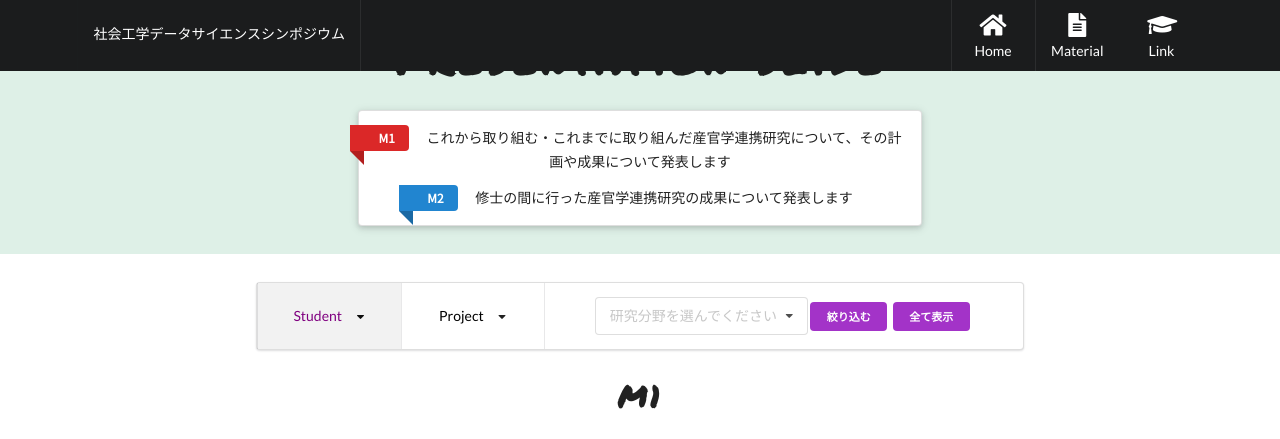
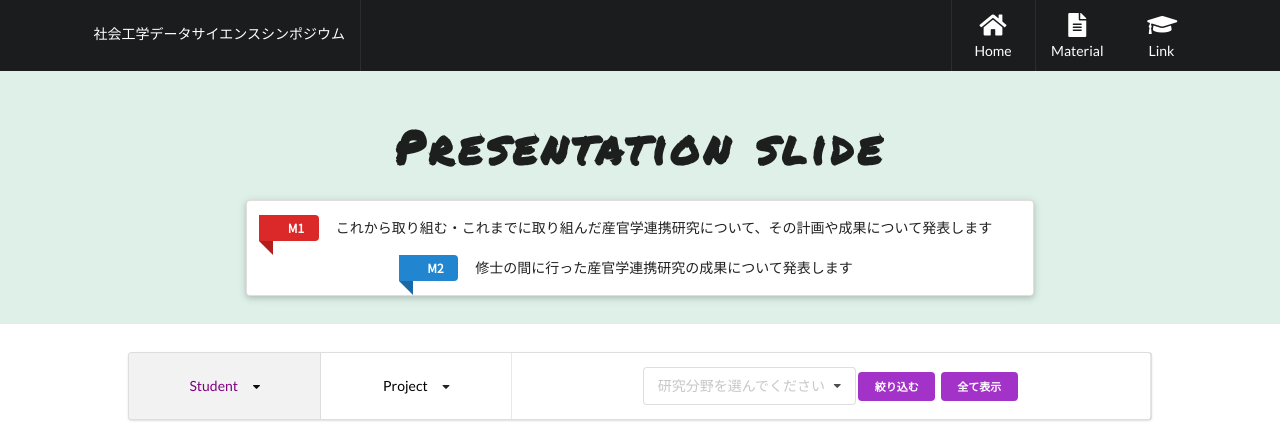
Before and after one commit to Ayakie/mse_sympo, a PHP site: page /presentation/student.html in a window 1280 px wide. Shown: the top 439 px of the page. Run offline with PHP 8.4, Linux system fonts and the light colour scheme; some libraries are stand-ins or nearby versions.

Commit message:
[fix]色々と微調整

```diff
--- a/css/style_presentation.css
+++ b/css/style_presentation.css
@@ -11,7 +11,7 @@ a.anchor {
 }
 
 .head h2{
-  margin-bottom: 0px;
+  margin: 90px auto 0 auto;
   font-family: 'Permanent Marker';
   font-size: 46px;
   text-align: center;
@@ -21,8 +21,9 @@ a.anchor {
 
 /* ------------------　切り替えボタン　------------------ */
 .grade{
-  width:60%;
-  margin:2em auto 2em auto;
+  width:80%;
+  padding-top:2em;
+  margin:0 auto 1em auto;
 }
 /* ------------------　切り替えボタン　------------------ */
 
@@ -32,16 +33,18 @@ https://shibajuku.net/card-component-markup/
 https://sato-you.com/side_by_side_cards/
 */
 
+/* 資料の背景 */
+.content{
+  background-color:white;
+}
+
 .materials{
-  /* background-color:#DEF0EA; */
-  padding:1em auto;
-  margin-bottom:1em;
+  margin:2em auto;
 }
 .materials h2{
   font-family: 'Permanent Marker';
   font-size: 40px;
   text-align: center;
-  padding-bottom: 0.5em;
   letter-spacing: 0.1em;
 }
 
@@ -52,6 +55,9 @@ https://sato-you.com/side_by_side_cards/
   text-align: center;
   padding-bottom: 0.5em;
   letter-spacing: 0.1em;
+}
+.placemaking{
+  padding-bottom:2em;
 }
 
 .seg-content{
@@ -94,7 +100,9 @@ https://sato-you.com/side_by_side_cards/
 
 /* ------------------　投票ボタン　------------------ */
 .voting{
-  margin-top:1em;
+  margin:2em auto 0 auto;
+  padding-bottom:2em;
+
 }
 
 /* ------------------　pagetop　------------------ */
--- a/presentation/Student.html
+++ b/presentation/Student.html
@@ -97,21 +97,23 @@
                     <h2>Presentation slide</h2>
                     <div class="ui grid seg-content">
                         <div class="column">
-                            <div class="ui raised segment" style="width:50%;margin:0 auto;">
-                                <a class="ui red ribbon label">M1</a>
-                                <span>これから取り組む・これまでに取り組んだ産官学連携研究について、その計画や成果について発表します</span>
+                            <div class="ui raised segment" style="width:70%;margin:0 auto;">
+                                <a class="ui red ribbon label" style="margin-left:0;">M1</a>
+                                <span>これから取り組む・これまでに取り組んだ産官学連携研究について、その計画や成果について発表します　　　　　　　　　　　　　　　　　　　　　　　　　　　　　　　　　　　　　　　　　　　　　</span>
                                 <p></p>
-                                <a class="ui blue ribbon label">M2</a>
-                                <span>修士の間に行った産官学連携研究の成果について発表します</span>
+                                <a class="ui blue ribbon label" style="margin-left:0;">M2</a>
+                                <span>修士の間に行った産官学連携研究の成果について発表します　　　　　　　　　　　　　　　　　　　　　　　　　　　　　　　　　　　　　　　　　　　　　</span>
+                                <p></p>
                             </div>
                         </div>
                     </div>
                 </div>
             </div>
 
+            <div class="content">
             <div class="grade">
                 <div class="ui stackable menu grid">
-                    <div class="active item three wide right aligned column">
+                    <div class="active item three wide column">
                         <div class="ui pointing dropdown" style="margin:0 auto;">
                             <div class="text"><a href="#" style="color:purple;">Student</a></div>
                             <i class="dropdown icon"></i>
@@ -121,7 +123,7 @@
                             </div>
                         </div>
                     </div>
-                    <div class="item three wide grid right aligned column">
+                    <div class="item three wide grid column">
                         <div class="ui pointing dropdown" style="margin:0 auto;">
                             <div class="text"><a href="Project.html" style="color:black;">Project</a></div>
                             <i class="dropdown icon"></i>
@@ -131,10 +133,10 @@
                             </div>
                         </div>
                     </div>
-                    <div class="item ten wide right aligned column">
+                    <div class="item ten wide column">
                         <div class="search-area" style="margin:0 auto;">
-                            <form method="get" action="">
-                                <select name="研究分野" class="ui dropdown" id="field" style="margin-right:1em;width:50%;">
+                            <form method="get" action="" style="display:inline-block;">
+                                <select name="研究分野" class="ui dropdown" id="field" style="margin:0.5em;width:50%;">
                                     <option value="">研究分野を選んでください</option>
                                     <option value="需要予測">需要予測</option>
                                     <option value="network">network</option>
@@ -142,8 +144,10 @@
                                     <option value="テキストマイニング">テキストマイニング</option>
                                     <option value="都市計画">都市計画</option>
                                 </select>
+                                <div style="display:inline-block;">
                                     <input type="button" value="絞り込む" id="button" class="ui mini purple button">
                                     <input type="button" value="全て表示" id="button2" class="ui mini purple button">
+                                </div>
                             </form>
                         </div>
                     </div>
@@ -514,8 +518,8 @@
                                 <div class="ui two column grid">
                                     <div class="column">
                                             <div class="ui tag labels">
-                                                <p><a class="ui tag label" style="width:100%;text-align:center;">需要予測</a></p>
                                                 <p><a class="ui teal tag label" style="width:100%;text-align:center;">テキストマイニング</a></p>
+                                                <p>　</p>
                                             </div>
                                     </div>
                                     <div class="column">
@@ -562,12 +566,17 @@
 
                     </div> <!-- /card-container -->
                 </div> <!-- /card-inner -->
+            </div> <!-- /materials -->
+
             <div class="voting">
                 <button class="ui inverted secondary button" onclick="window.open('https://youtu.be/Oezmni8SklA','_blank')">
                 <i class="archive icon"></i>投票はこちらから
                 </button>
             </div>
-            </div> <!-- /materials -->
+
+            </div> <!-- /content -->
+
+
 
             <div id="page_top"><a href="#"></a></div>
             <!-- footer -->
```
Also changed, not shown: presentation/Project.html (+5 -3 lines). Lines whose indentation alone changed are shown as unchanged.
